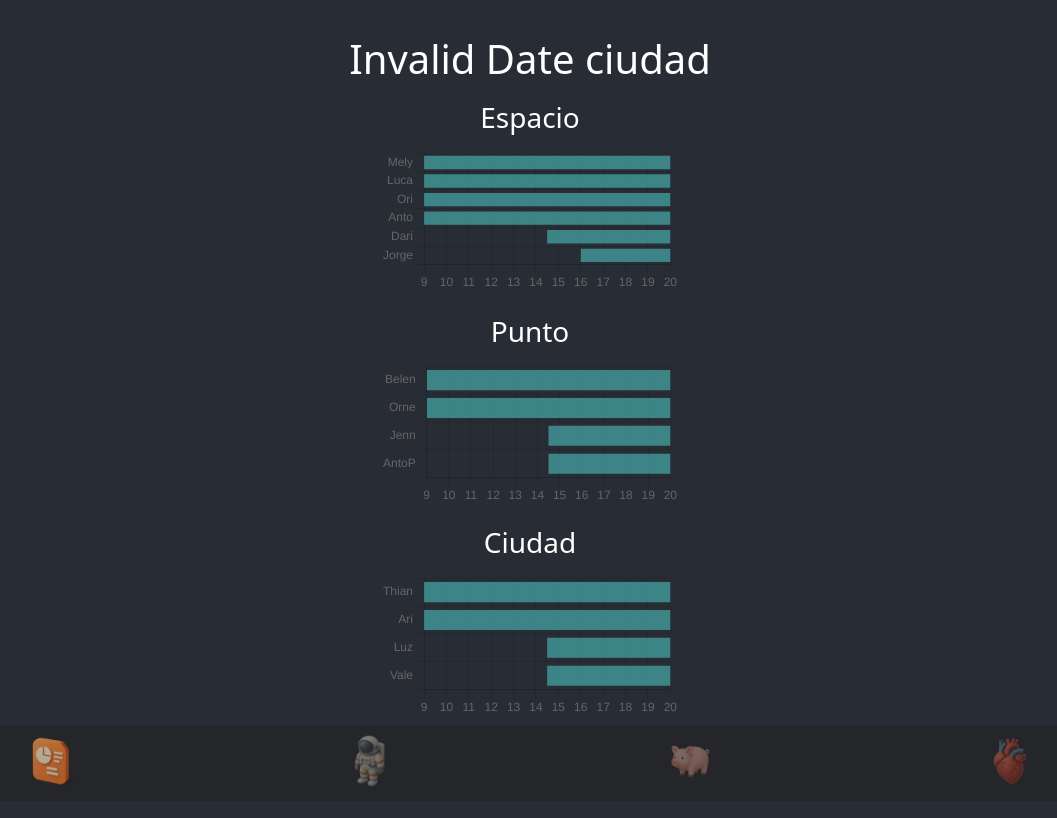
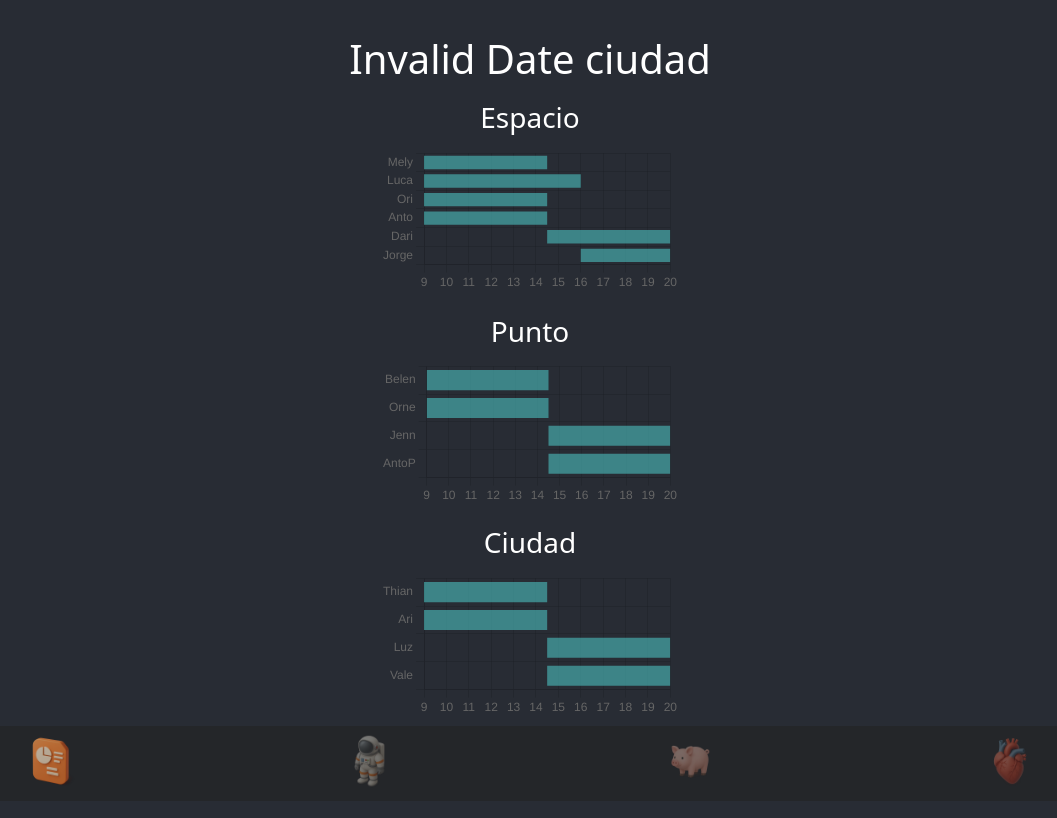
Before and after one commit to GastonYasuda/bazarEmployees, a React (Create React App) app: page /ciudad in a window 1280 px wide. Shown: the whole page, without its empty margins (110-1167 px from the left). Built offline with nearby package versions, Linux system fonts and the light colour scheme.

Commit message:
cut time in graphic

```diff
--- a/src/Component/ScheduleGraphic/ScheduleGraphic.jsx
+++ b/src/Component/ScheduleGraphic/ScheduleGraphic.jsx
@@ -21,6 +21,7 @@ const EmployeeScheduleChart = ({ employeeData, state, guardoDatoDelStoreParaMost
     const [infoOption, setInfoOption] = useState([]);
 
     useEffect(() => {
+        // const doubles = employeeData.filter(e => e.doubleShift);
 
 
         if (state === 'byDateStore') {
@@ -28,49 +29,85 @@ const EmployeeScheduleChart = ({ employeeData, state, guardoDatoDelStoreParaMost
 
         } else if (state === 'showByStore') {
             setInfoOption(employeeData)//me lo muestra en directo employeeData === pruebaEmployees en showByStore
+
+            // if (doubles.length !== 0) {
+
+            //     doubleShiftCut()
+            // }
         }
+
+
+
+
+
+
 
         // eslint-disable-next-line react-hooks/exhaustive-deps
     }, [employeeData, guardoDatoDelStoreParaMostrar])
 
-    const labels = infoOption.map((e) => e.name);
-    const entryTimes = infoOption.map(e => e.assist ? e.entry : 0);
 
-    // horas hasta el inicio del corte
-    const beforeCut = infoOption.map(e => e.assist ? e.cutStart - e.entry : 0);
 
-    // duración del corte
-    const cutHours = infoOption.map(e => e.assist ? e.cutEnd - e.cutStart : 0);
 
-    // horas después del corte
-    const afterCut = infoOption.map(e => e.assist ? e.exit - e.cutEnd : 0);
 
-    const data = {
+    const generateChartData = () => {
+        const labels = infoOption.map(e => e.name);
+
+        // Creamos datasets iniciales vacíos
+        const inicio = [];
+        const trabajoAntes = [];
+        const corte = [];
+        const trabajoDespues = [];
+
+        infoOption.forEach(e => {
+            if (e.assist) {
+                if (e.doubleShift) {
+                    // Empleado con corte
+                    inicio.push(e.entry);
+                    trabajoAntes.push(e.cutStart - e.entry);
+                    corte.push(e.cutEnd - e.cutStart);
+                    trabajoDespues.push(e.exit - e.cutEnd);
+                } else {
+                    // Empleado sin corte
+                    inicio.push(e.entry);
+                    trabajoAntes.push(e.exit - e.entry); // todo el turno en "trabajoAntes"
+                    corte.push(0); // no tiene corte
+                    trabajoDespues.push(0); // no tiene después del corte
+                }
+            } else {
+                // Si no asistió, todo 0
+                inicio.push(0);
+                trabajoAntes.push(0);
+                corte.push(0);
+                trabajoDespues.push(0);
+            }
+        });
+
+        return {
             labels,
             datasets: [
                 {
                     label: 'Inicio',
-                data: entryTimes,
-                backgroundColor: 'rgba(0, 0, 0, 0)', // offset invisible
+                    data: inicio,
+                    backgroundColor: 'rgba(0,0,0,0)', // offset invisible
                 },
                 {
                     label: 'Trabajo antes del corte',
-                data: beforeCut,
-                backgroundColor: 'rgba(75, 192, 192, 0.6)', // celeste
+                    data: trabajoAntes,
+                    backgroundColor: 'rgba(75, 192, 192, 0.6)',
                 },
                 {
                     label: 'Corte',
-                data: cutHours,
-                backgroundColor: 'rgba(100, 254, 17, 0.89)', // verde
+                    data: corte,
+                    backgroundColor: 'rgba(100, 254, 17, 0.89)',
                 },
                 {
                     label: 'Trabajo después del corte',
-                data: afterCut,
-                backgroundColor: 'rgba(75, 192, 192, 0.6)', // mismo celeste
+                    data: trabajoDespues,
+                    backgroundColor: 'rgba(75, 192, 192, 0.6)',
                 },
             ],
         };
-
+    };
 
 
     const options = {
@@ -120,7 +157,8 @@ const EmployeeScheduleChart = ({ employeeData, state, guardoDatoDelStoreParaMost
             // height: `${employeeData.length * 40}px`,
             margin: '0 auto'
         }}>
-            <Bar data={data} options={options} />
+
+            <Bar data={generateChartData()} options={options} />
         </div>
 
 
--- a/src/Component/ShowByDateStoreGraphic/ShowByDateStoreGraphic.jsx
+++ b/src/Component/ShowByDateStoreGraphic/ShowByDateStoreGraphic.jsx
@@ -1,4 +1,4 @@
-import React, { useEffect } from 'react'
+import React from 'react'
 import { Link } from 'react-router-dom'
 import ScheduleGraphic from "../../Component/ScheduleGraphic/ScheduleGraphic";
 
```
Lines whose indentation alone changed are shown as unchanged.
